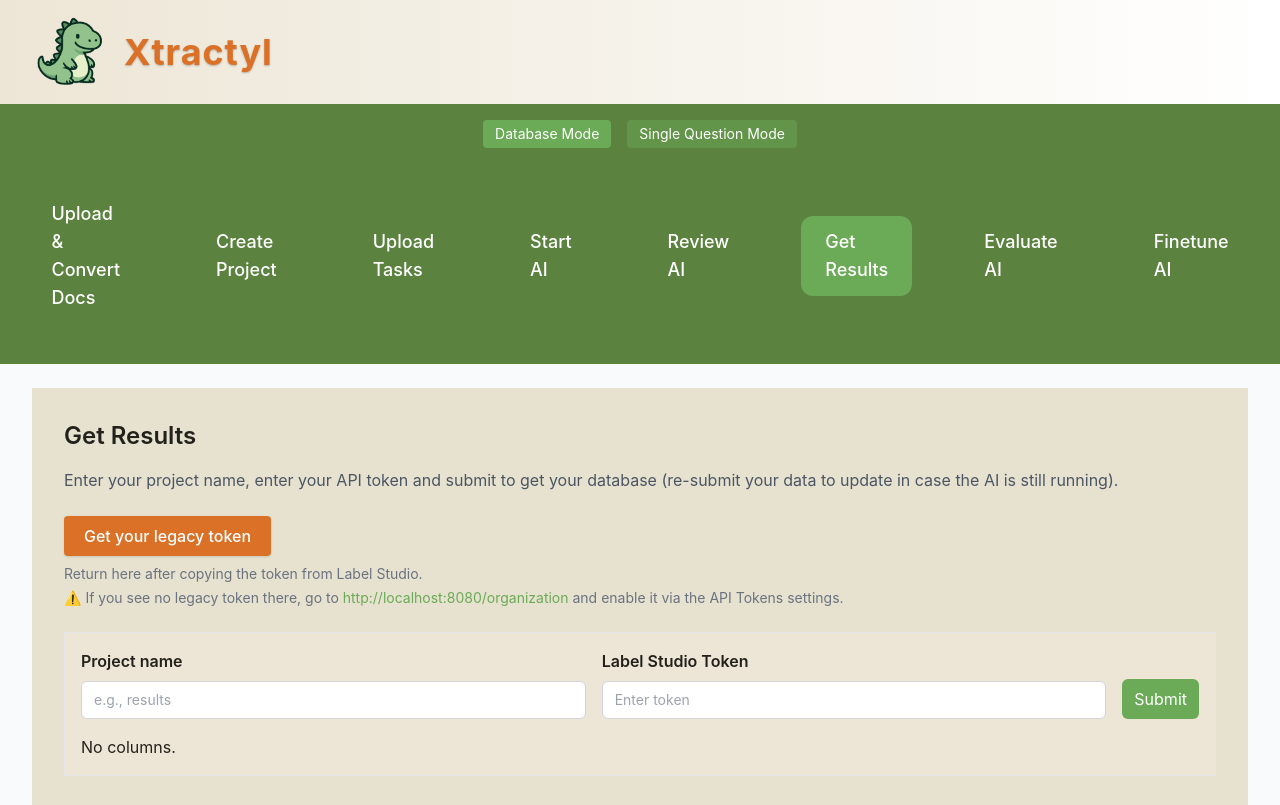
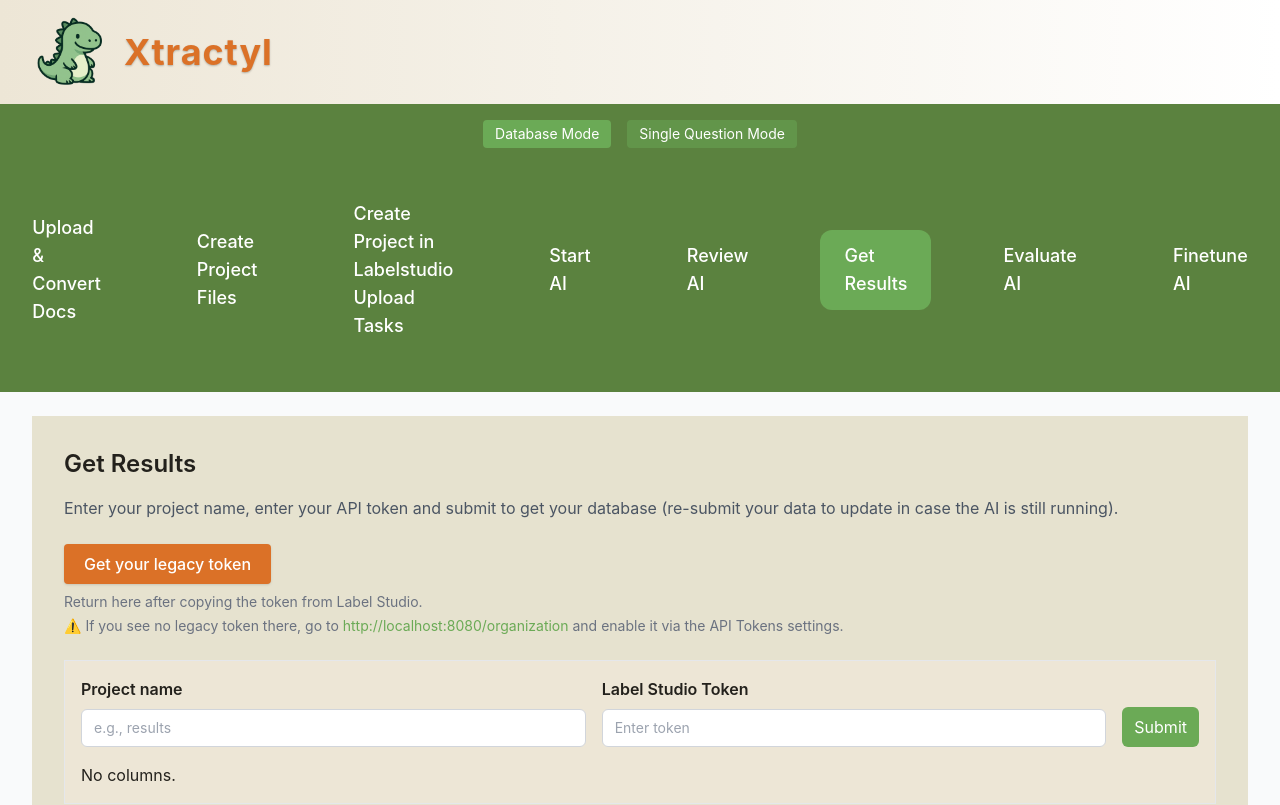
Before and after one commit to Xtractyl/Xtractyl, a React (Vite) app in the folder frontend/: page /results in a window 1280 px wide. Shown: the top 805 px of the page. Built offline with nearby package versions, Linux system fonts and the light colour scheme.

Commit message:
XC-72: Clarify Upload Tasks tab

```diff
--- a/frontend/src/components/shared/TopBar.jsx
+++ b/frontend/src/components/shared/TopBar.jsx
@@ -79,7 +79,7 @@ export default function TopBar() {
              ${isActive ? 'bg-xtractyl-green text-white' : 'hover:bg-xtractyl-green/80'}`
           }
         >
-          Create Project
+          Create Project Files
         </NavLink>
 
         <ChevronRight className="text-white w-5 h-5" />
@@ -91,7 +91,7 @@ export default function TopBar() {
              ${isActive ? 'bg-xtractyl-green text-white' : 'hover:bg-xtractyl-green/80'}`
           }
           >
-          Upload Tasks
+          Create Project in Labelstudio<br />Upload Tasks
         </NavLink>
 
         <ChevronRight className="text-white w-5 h-5" />
```
